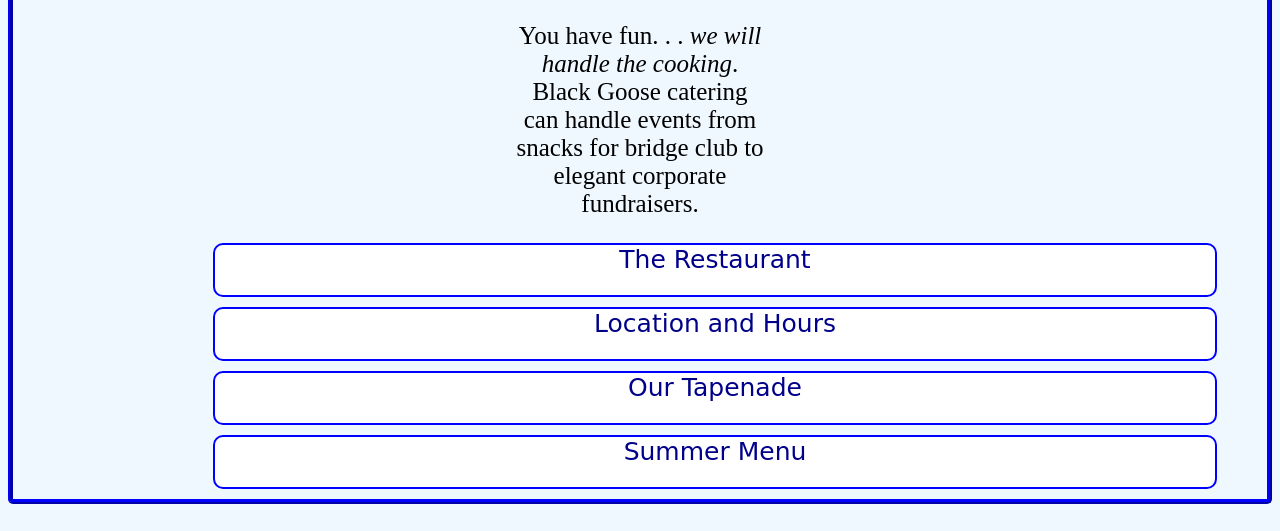
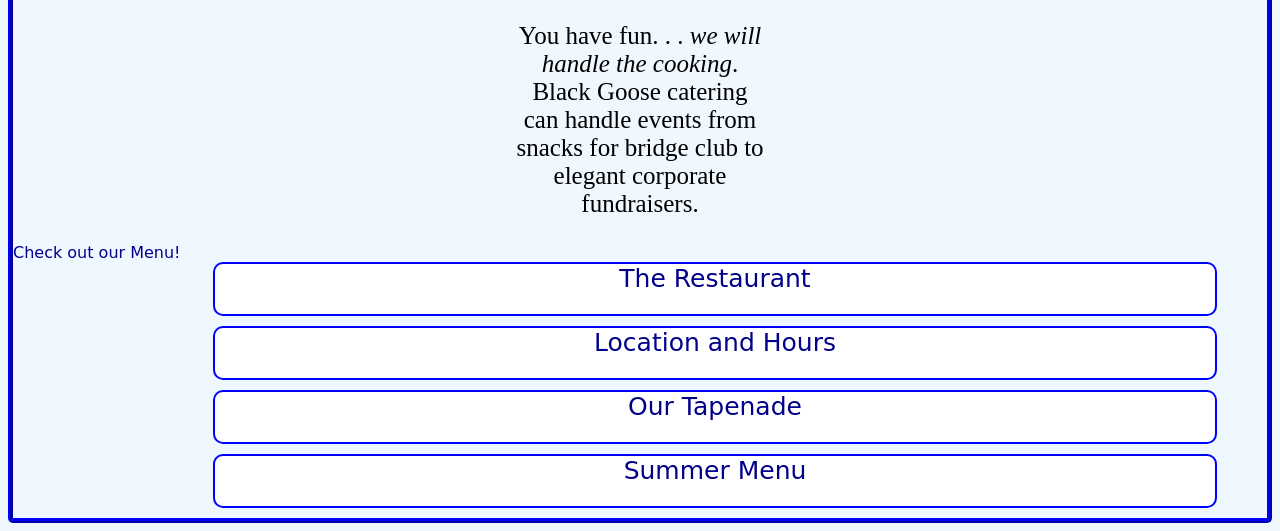
Before and after one commit to eabu/eabu.github.io, a plain HTML site: page black_goose/Catering.htm in a window 1280 px wide. Shown: the part 304-835 px from the top of the page. Drawn offline with Linux system fonts and the light colour scheme.

Commit message:
Update Catering.htm

```diff
--- a/black_goose/Catering.htm
+++ b/black_goose/Catering.htm
@@ -66,6 +66,8 @@
     </a>
           <center><p>You have fun. . . <em>we will handle the cooking</em>. Black Goose catering can handle events from snacks for bridge club to elegant corporate fundraisers.</p></center>
 
+	  <a href="catering_menu.htm">Check out our Menu!</a>
+
 
 
     <a href="Restaurant.htm">
```
